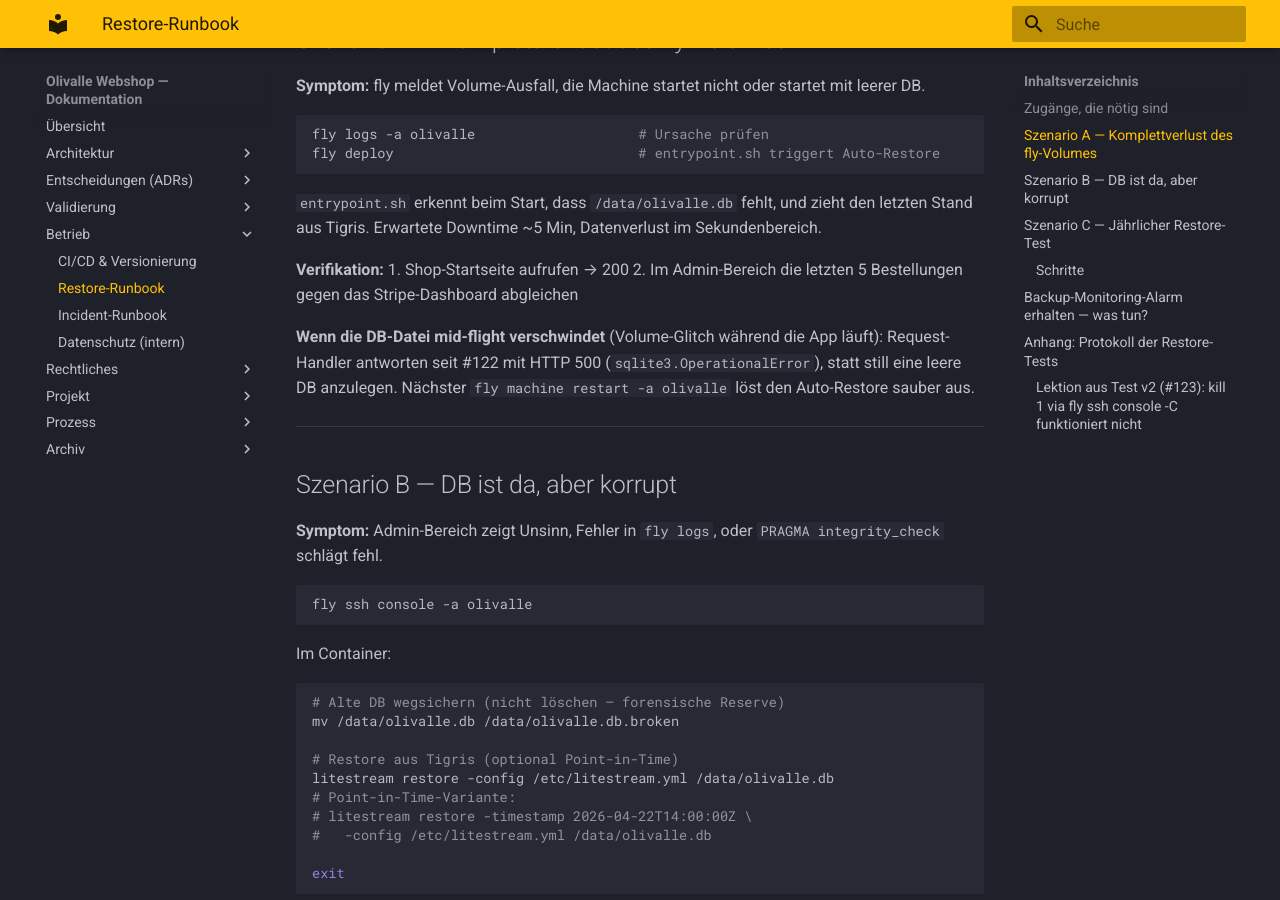
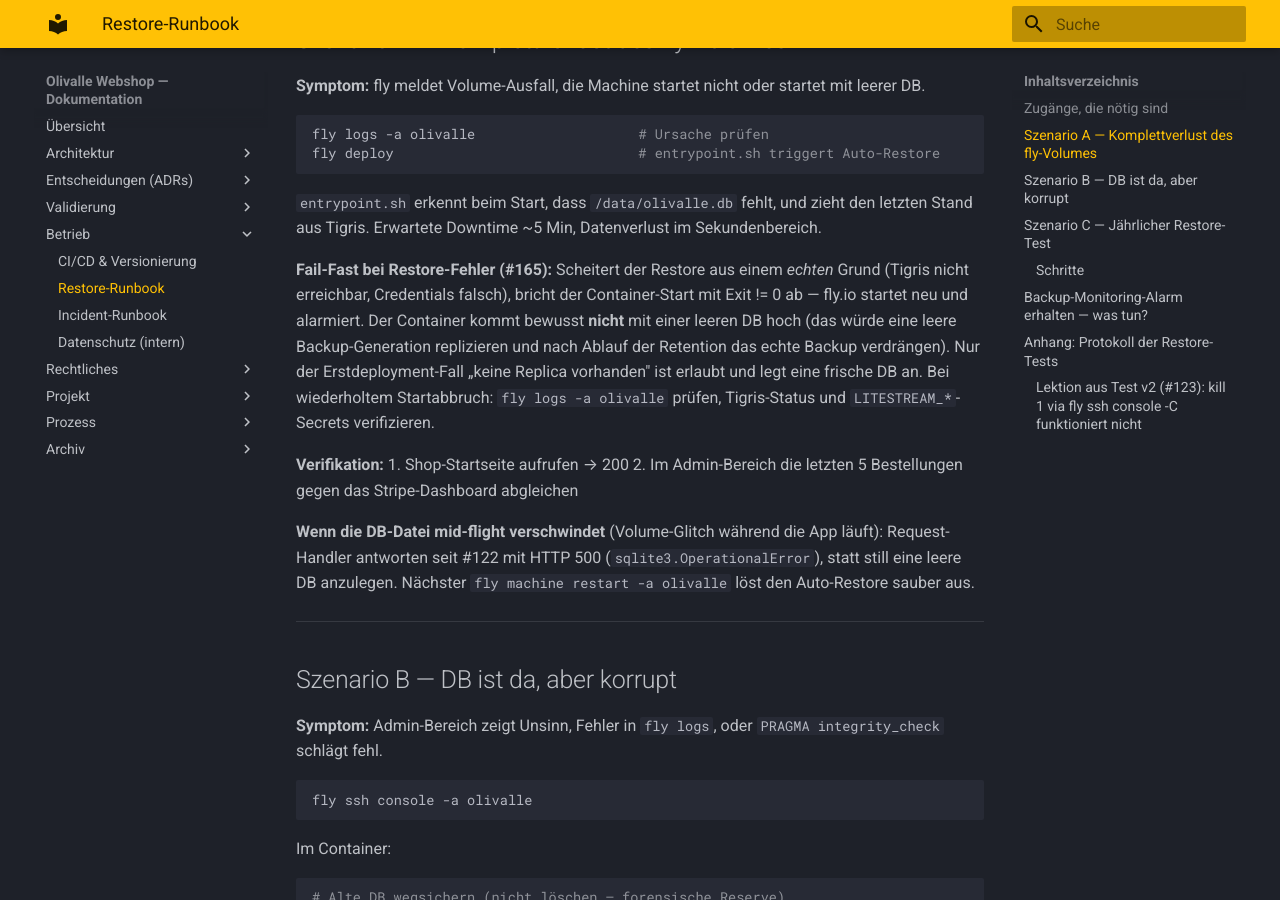
Before and after one commit to konstantinniedermann/olivalle-webshop, an MkDocs documentation site: the page built from docs/runbook-restore.md, in a window 1280 px wide and 900 px high, scrolled down 693 px. Built offline with MkDocs 1.6.1 and Material for MkDocs 9.7.7, drawn with Linux system fonts in a browser that asks for light colours.

Commit message:
fix: Restore-Fehler nicht mehr verschlucken — Fail-Fast statt leerer DB (#165)
entrypoint.sh fing bisher mit `|| { echo … }` JEDEN Restore-Fehler ab.
Dadurch konnte ein echter Fehler (Tigris nicht erreichbar, Credentials
falsch) still zu einer leeren DB führen, die via litestream replicate eine
neue Backup-Generation startete und nach Ablauf der Retention das echte
Backup verdrängte.

`-if-replica-exists` endet laut Litestream-Doku (0.3.13) nur bei „keine
Replica vorhanden" mit Exit 0 (Erstdeployment), bei allen anderen Fehlern
mit Exit != 0. Der ||-Fallback maskierte also ausschliesslich echte Fehler.

Fix: ||-Fallback entfernt — set -eu bricht den Container-Start bei echten
Fehlern ab (fly.io startet neu / alarmiert). Runbook Szenario A um das
Fail-Fast-Verhalten ergänzt.

Co-Authored-By: Claude Fable 5 <noreply@anthropic.com>

```diff
--- a/docs/runbook-restore.md
+++ b/docs/runbook-restore.md
@@ -32,6 +32,15 @@ fly deploy                              # entrypoint.sh triggert Auto-Restore
 `entrypoint.sh` erkennt beim Start, dass `/data/olivalle.db` fehlt, und zieht
 den letzten Stand aus Tigris. Erwartete Downtime ~5 Min, Datenverlust im
 Sekundenbereich.
+
+**Fail-Fast bei Restore-Fehler (#165):** Scheitert der Restore aus einem *echten*
+Grund (Tigris nicht erreichbar, Credentials falsch), bricht der Container-Start
+mit Exit != 0 ab — fly.io startet neu und alarmiert. Der Container kommt bewusst
+**nicht** mit einer leeren DB hoch (das würde eine leere Backup-Generation
+replizieren und nach Ablauf der Retention das echte Backup verdrängen). Nur der
+Erstdeployment-Fall „keine Replica vorhanden" ist erlaubt und legt eine frische
+DB an. Bei wiederholtem Startabbruch: `fly logs -a olivalle` prüfen, Tigris-Status
+und `LITESTREAM_*`-Secrets verifizieren.
 
 **Verifikation:**
 1. Shop-Startseite aufrufen → 200
```
Also changed, not shown: 1 other file.
